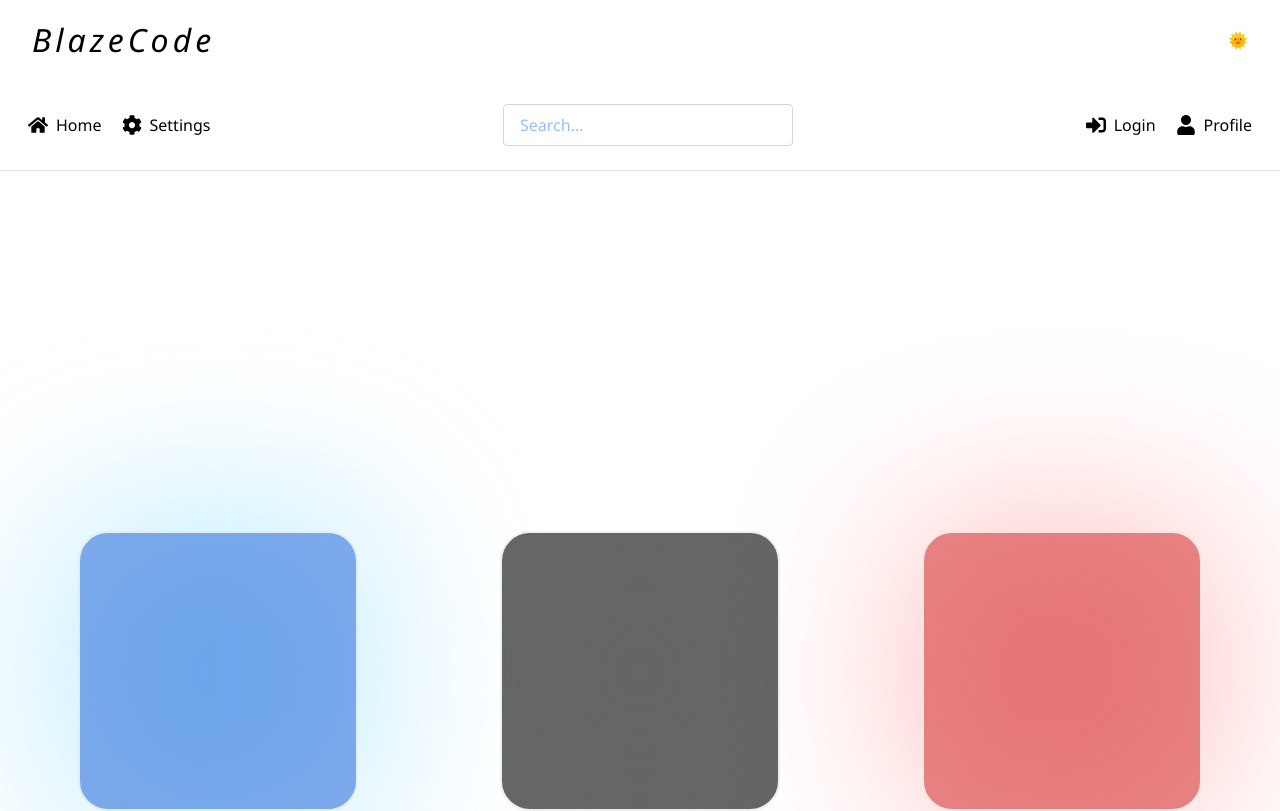
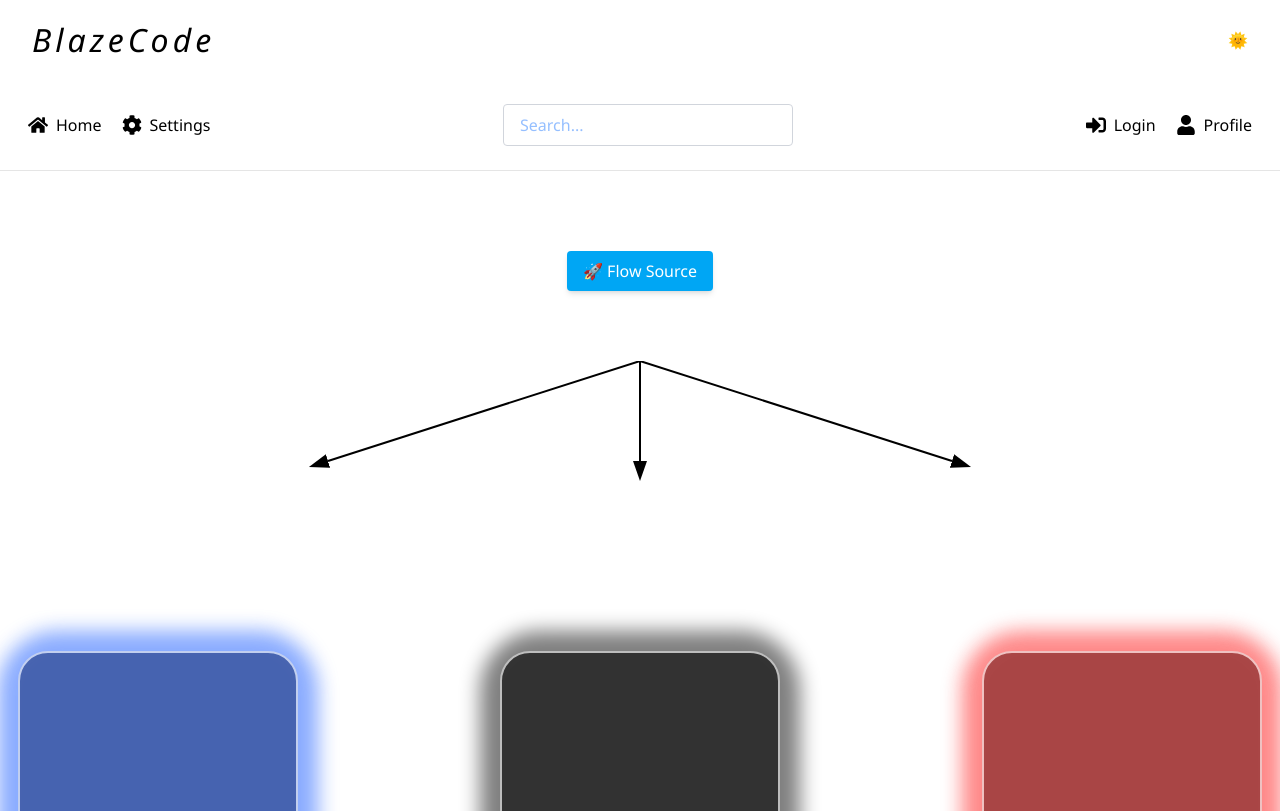
Before and after one commit to Jatin0201/motion.dev-project, a Next.js app: page / in a window 1280 px wide. Shown: the top 811 px of the page. Built offline with nearby package versions, Linux system fonts and the light colour scheme.

Commit message:
many more changes

```diff
--- a/app/ScrollTriggered.tsx
+++ b/app/ScrollTriggered.tsx
@@ -4,13 +4,74 @@ import { motion, Variants } from "framer-motion";
 
 export default function ScrollTriggered() {
    return (
+      <div className="relative w-full">
+         {/* 🚀 Flow Source Div */}
+         <div className="relative z-10 flex justify-center mt-20">
+            <div className="bg-sky-500 text-white px-4 py-2 rounded shadow-md">
+               🚀 Flow Source
+            </div>
+         </div>
+
+         {/* SVG Arrows from Flow to Cards (only on md+ screens) */}
+         <div className=" text-black dark:text-white hidden md:block">
+            <svg
+               className="absolute top-[110px] left-0 w-full h-[300px] z-0 pointer-events-none"
+               xmlns="http://www.w3.org/2000/svg"
+            >
+               <defs>
+                  <marker
+                     id="arrowhead"
+                     markerWidth="10"
+                     markerHeight="7"
+                     refX="0"
+                     refY="3.5"
+                     orient="auto"
+
+                  >
+                     <polygon points="0 0, 10 3.5, 0 7" className="fill-black dark:fill-white"  />
+                  </marker>
+               </defs>
+
+               {/* Arrows to each card */}
+               <line
+                  x1="50%"
+                  y1="0"
+                  x2="25%"
+                  y2="100"
+                  stroke="currentColor"
+                  strokeWidth="2"
+                  markerEnd="url(#arrowhead)"
+               />
+               <line
+                  x1="50%"
+                  y1="0"
+                  x2="50%"
+                  y2="100"
+                  stroke="currentColor"
+                  strokeWidth="2"
+                  markerEnd="url(#arrowhead)"
+               />
+               <line
+                  x1="50%"
+                  y1="0"
+                  x2="75%"
+                  y2="100"
+                  stroke="currentColor"
+                  strokeWidth="2"
+                  markerEnd="url(#arrowhead)"
+               />
+            </svg>
+         </div>
+
+         {/* 🃏 Cards */}
          <div
             style={container}
-         className="flex flex-col md:flex-row items-center md:justify-evenly gap-30"
+            className="flex flex-col md:flex-row items-center md:justify-evenly gap-60 z-10 relative"
          >
             {food.map(([emoji, hueA, hueB], i) => (
                <Card key={emoji} i={i} emoji={emoji} hueA={hueA} hueB={hueB} />
             ))}
+         </div>
       </div>
    );
 }
@@ -43,6 +104,7 @@ function Card({ emoji, hueA, hueB, i }: CardProps) {
             <>
                {/* White Glow (Blurred Behind) */}
                <motion.div
+                  className="dark:bg-white bg-black"
                   style={{
                      position: "absolute",
                      top: "-60px",
@@ -50,11 +112,11 @@ function Card({ emoji, hueA, hueB, i }: CardProps) {
                      right: "-60px",
                      bottom: "-60px",
                      borderRadius: 60,
-                     background: "#ffffff",
+
                      opacity: isHovered ? 0.2 : 0.5,
                      filter: isHovered
-                        ? "blur(80px) brightness(1)"
-                        : "blur(120px) brightness(1.8)",
+                        ? "blur(30px) brightness(1)"
+                        : "blur(10px) brightness(2)",
                      zIndex: 0,
                   }}
                />
@@ -84,11 +146,11 @@ function Card({ emoji, hueA, hueB, i }: CardProps) {
                      right: "-60px",
                      bottom: "-60px",
                      borderRadius: 60,
-                     background: glow,
-                     opacity: isHovered ? 0.25 : 0.4,
+                     background: cardBg,
+                     opacity: isHovered ? 0.5 : 0.6,
                      filter: isHovered
-                        ? "blur(60px) brightness(1.1)"
-                        : "blur(90px) brightness(1.6)",
+                        ? "blur(40px) brightness(1.1)"
+                        : "blur(10px) brightness(2)",
                      zIndex: 0,
                   }}
                />
@@ -97,7 +159,7 @@ function Card({ emoji, hueA, hueB, i }: CardProps) {
                <motion.div
                   style={{
                      ...splash,
-                     background: glow,
+                     background: cardBg,
                      transform: isHovered ? "scale(0.95)" : "scale(1)",
                      filter: "brightness(0.9)",
                      opacity: isHovered ? 0.3 : 0.6,
@@ -111,7 +173,7 @@ function Card({ emoji, hueA, hueB, i }: CardProps) {
          <motion.div
             style={{
                ...card,
-               background: cardBg,
+               background: glow,
                boxShadow: `0 0 60px ${glow}`,
                zIndex: 2,
             }}
```
Lines whose indentation alone changed are shown as unchanged.
